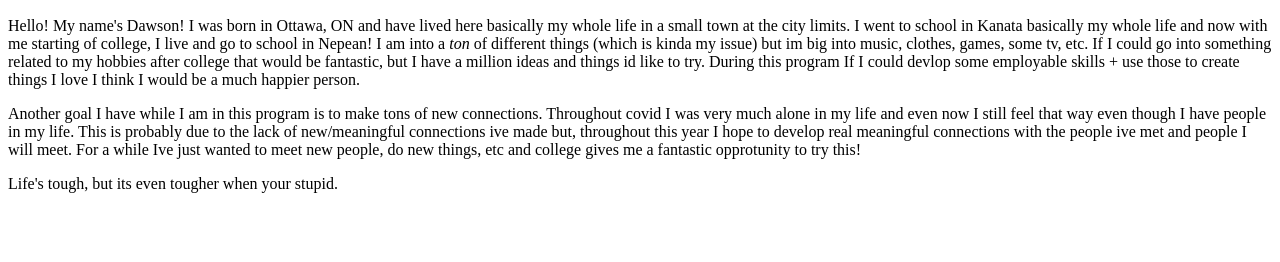
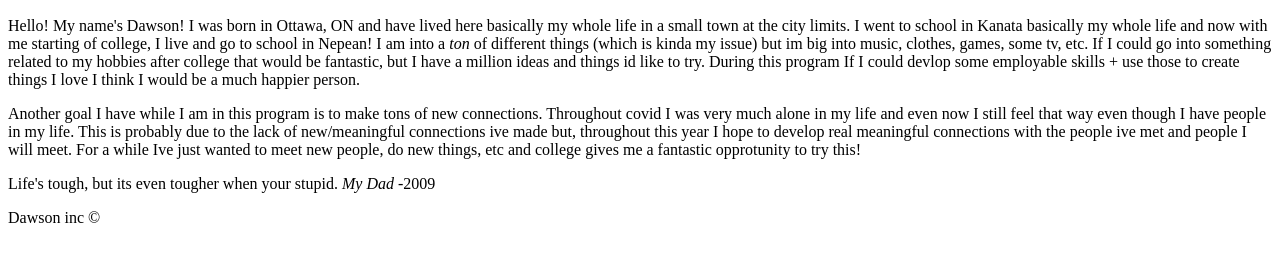
Before and after one commit to pedd0030/html-assignment, a plain HTML site: page index.html in a window 1280 px wide. Shown: the part 110-372 px from the top of the page. Drawn offline with Linux system fonts and the light colour scheme.

Commit message:
Finished product

```diff
--- a/index.html
+++ b/index.html
@@ -16,7 +16,7 @@
 
              <p> Another goal I have while I am in this program is to make tons of new connections. Throughout covid I was very much alone in my life and even now I still feel that way even though I have people in my life. This is probably due to the lack of new/meaningful connections ive made but, throughout this year I hope to develop real meaningful connections with the people ive met and people I will meet. For a while Ive just wanted to meet new people, do new things, etc and college gives me a fantastic opprotunity to try this! </p>
 
-             <p> Life's tough, but its even tougher when your stupid. </p>
-
+             <p> Life's tough, but its even tougher when your stupid. <cite> My Dad</cite> -2009 </p>
+             <footer> Dawson inc &copy;</footer>
 </body>
 </html>
```
